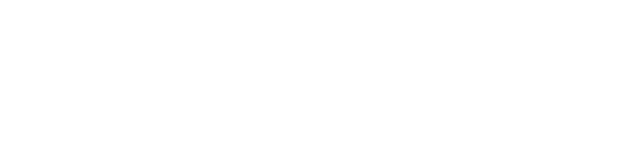
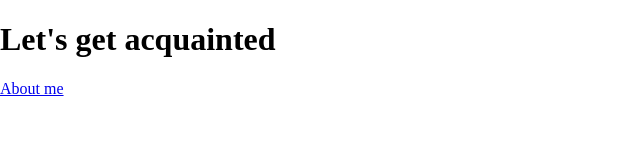
Before and after one commit to ArtemVorui/landing-page, a plain HTML site: page index.html in a window 1280 px wide. Shown: the whole page, without its empty margins (0-640 px from the left). Drawn offline with Linux system fonts and the light colour scheme.

Commit message:
add header structure

```diff
--- a/index.html
+++ b/index.html
@@ -10,6 +10,13 @@
   <link rel="stylesheet" href="css/style.css">
 </head>
 <body>
-
+<div class="container">
+  <header class="header">
+    <div>
+      <h1>Let's get acquainted</h1>
+      <a href="#">About me</a>
+    </div>
+  </header>
+</div>
 </body>
 </html>
```
